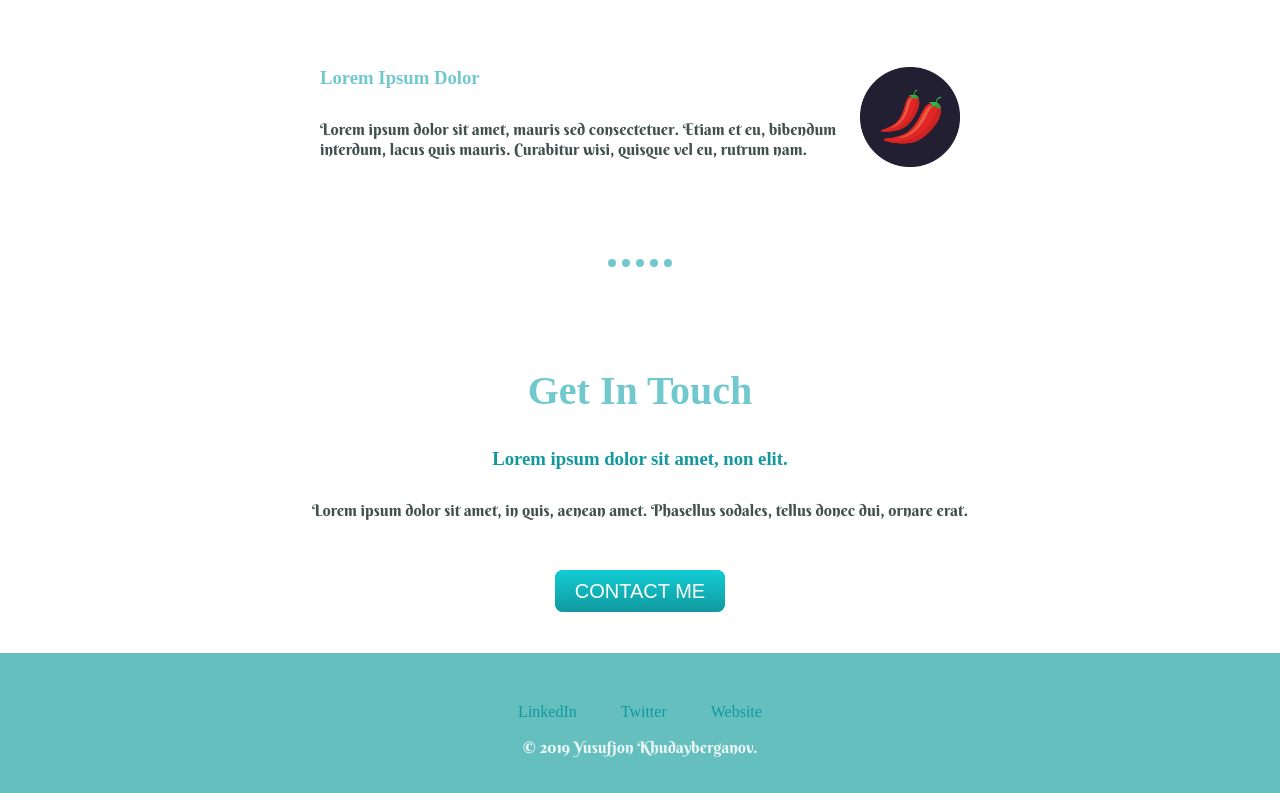
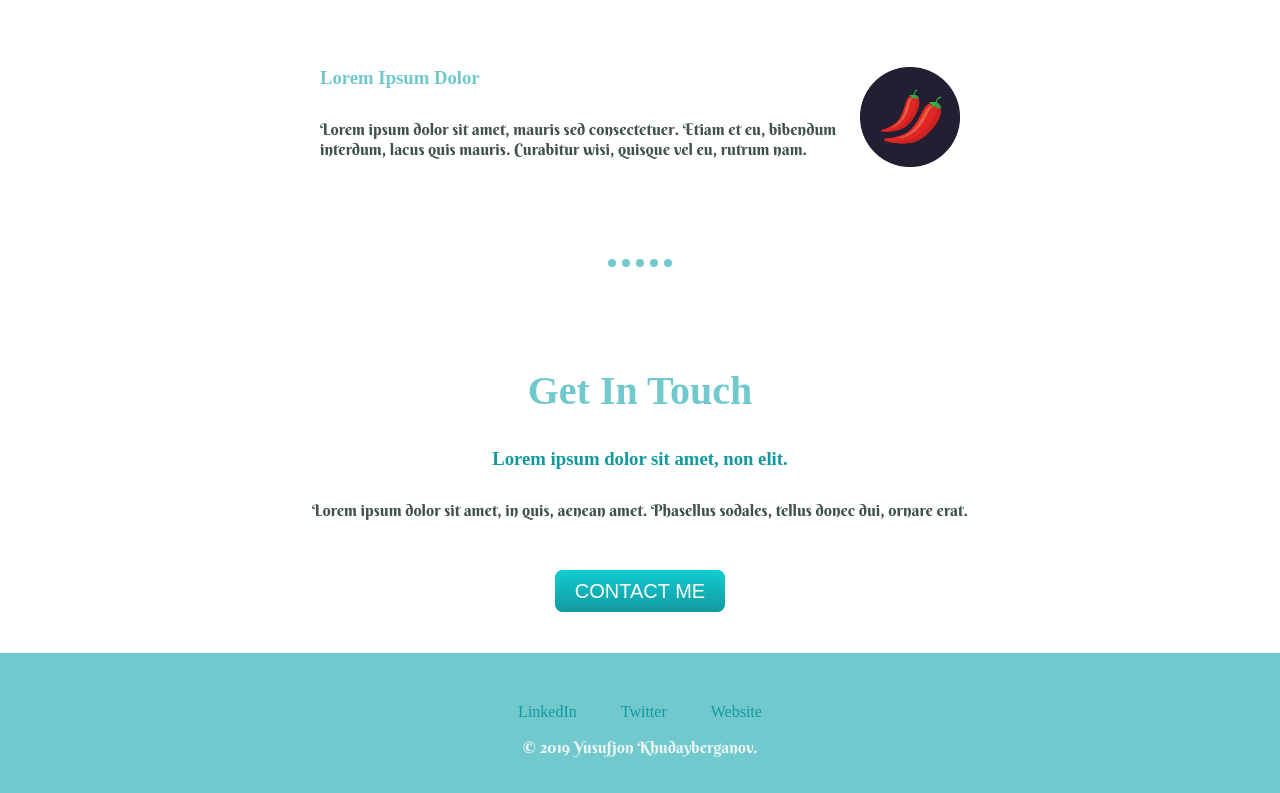
Before and after one commit to BoolMachine/BoolMachine.github.io, a plain HTML site: page index.html in a window 1280 px wide. Shown: the part 1628-2421 px from the top of the page. Drawn offline with Linux system fonts and the light colour scheme; a web font is replaced by a local one.

Commit message:
Small update of a footer container

```diff
--- a/styles.css
+++ b/styles.css
@@ -81,7 +81,7 @@ h2{
     position: relative;
 }
 .bottom-container{
-    background-color:#66BFBF;
+    background-color:#71c9ce;
     padding: 50px 0 20px;
 }
 
```
